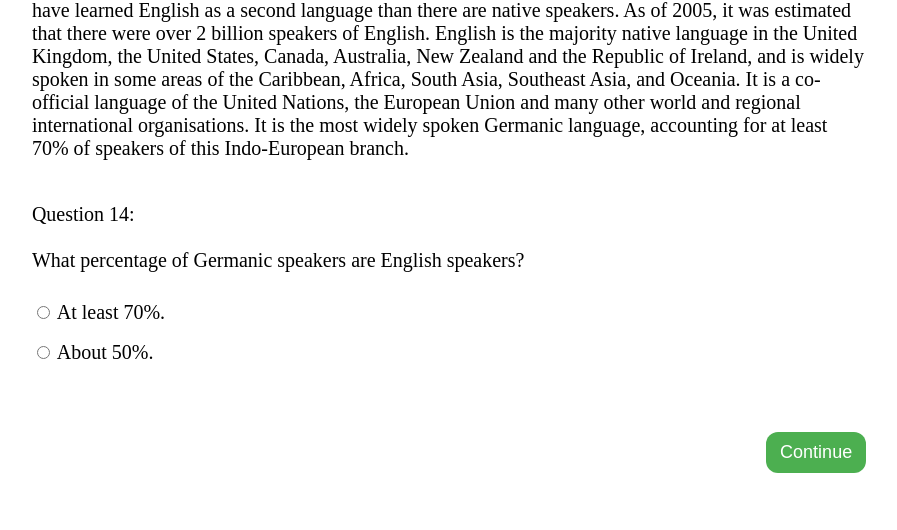
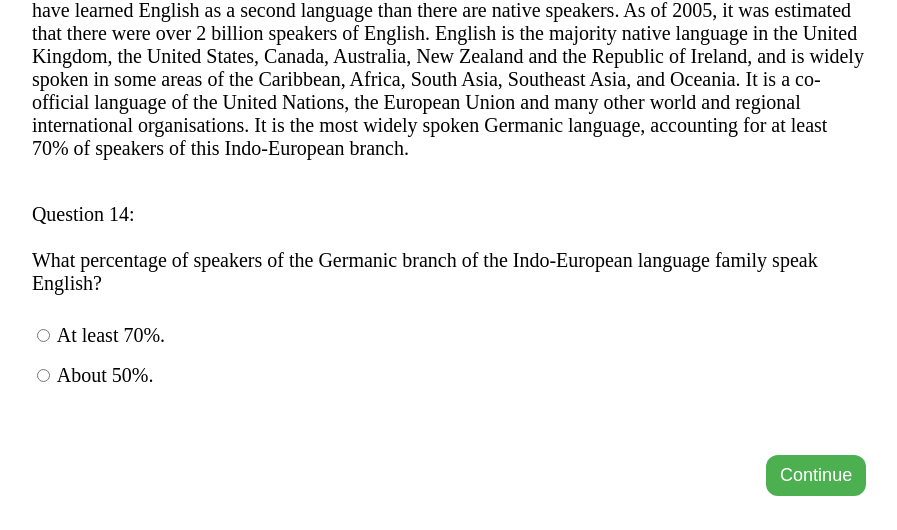
Before and after one commit to Eurus-J-Zhang/map-4, a Flask app: page /q14r in a window 1280 px wide. Shown: the part 270-800 px from the top of the page, without its empty margins (191-1088 px from the left). Run offline with Flask 3, Linux system fonts and the light colour scheme; some libraries are stand-ins or nearby versions.

Commit message:
small changes

```diff
--- a/models.py
+++ b/models.py
@@ -32,4 +32,4 @@ class Data(db.Model):
     emo4_sadness = db.Column(db.Integer)
     emo4_irritation = db.Column(db.Integer)
 
-    feedback = db.Column(db.String(200))
+    feedback = db.Column(db.String(400))
--- a/templates/q14r.html
+++ b/templates/q14r.html
@@ -42,7 +42,7 @@ Indo-European branch.
     <br>
     Question 14:  <br>
     <br>
-    What percentage of Germanic speakers are English speakers?<br>
+    What percentage of speakers of the Germanic branch of the Indo-European language family speak English?<br>
 </p>
 <form id="form">
     <input type="radio" id="A" name="choice" {% if answer == 'A' %}checked{% endif %}>
```
